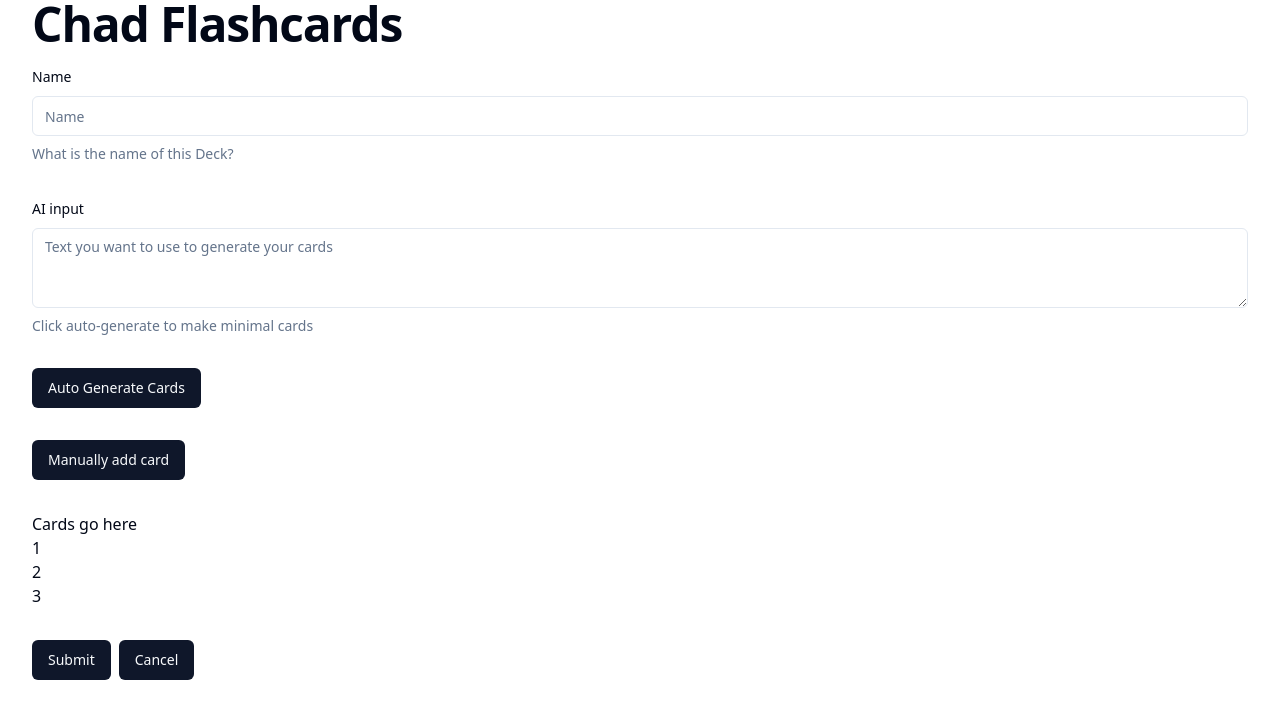
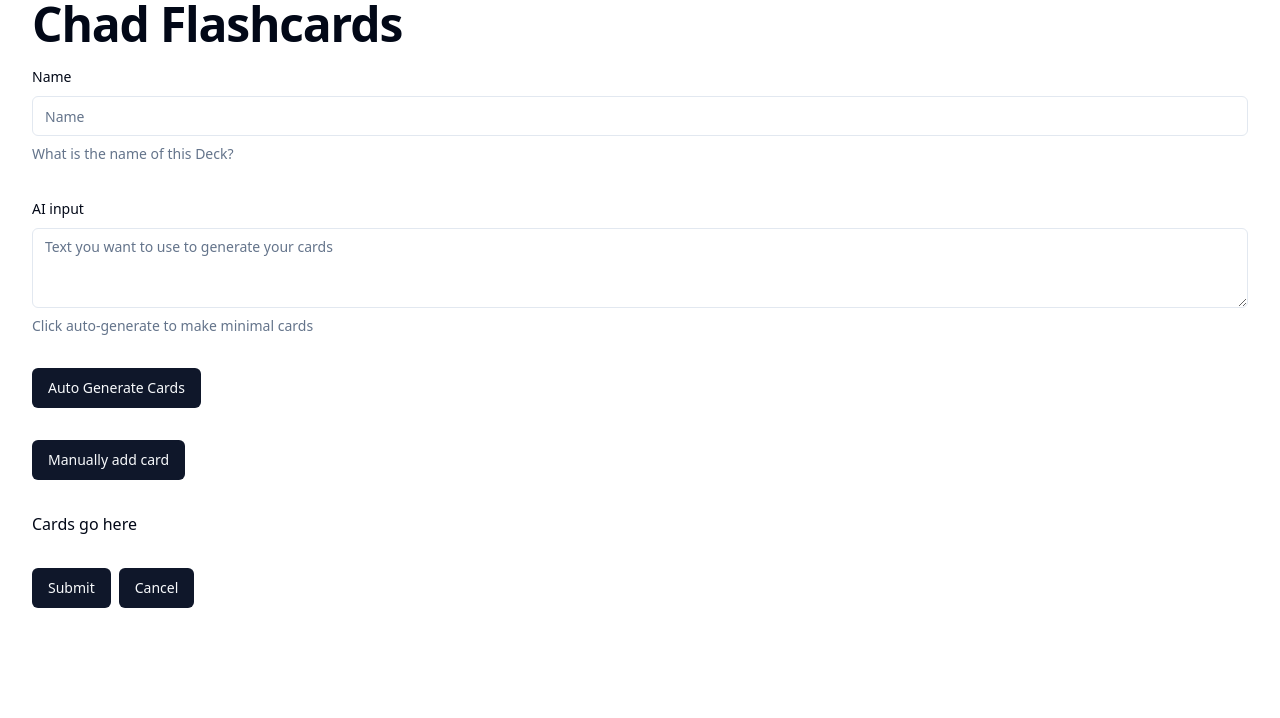
Before and after one commit to Ed-Barnes937/Flash-Alpha, a React (Vite) app: page /decks/new in a window 1280 px wide. Shown: the top 718 px of the page. Built offline with nearby package versions, Linux system fonts and the light colour scheme.

Commit message:
AI MAGIC

```diff
--- a/src/routes/Decks/New/index.tsx
+++ b/src/routes/Decks/New/index.tsx
@@ -4,11 +4,13 @@ import { Input } from '@/components/ui/input'
 import { Textarea } from '@/components/ui/textarea'
 import useDeckStore from '@/stores/DeckStore'
 import { zodResolver } from '@hookform/resolvers/zod'
+import type { TCard } from '@types'
+import { generateUUID } from '@utils/generateUUID'
+import { parseAIResponse } from '@utils/parseAIResponse'
 import { LoaderIcon } from 'lucide-react'
 import { useState } from 'react'
 import { useForm } from 'react-hook-form'
 import { useNavigate } from 'react-router-dom'
-import { v4 as uuidv4 } from 'uuid'
 import { z } from 'zod'
 import { AI_PROMPT } from '../../../utils/consts'
 
@@ -35,7 +37,7 @@ const NewDeck = () => {
 
   const [loading, setLoading] = useState(false)
   const [error, setError] = useState<string | null>()
-  const [cards, setCards] = useState([])
+  const [cards, setCards] = useState<TCard[]>([])
 
   const fetchData = async (input: string) => {
     setLoading(true)
@@ -64,8 +66,8 @@ const NewDeck = () => {
         throw new Error('Network response was not ok')
       }
       const data = await response.json()
-      console.log(data.choices)
-      // setCards(data.choices)
+      console.log(data)
+      setCards(parseAIResponse(data.choices[0].message.content))
     } catch (err) {
       // narrow error to string or error
       if (typeof err === 'string') {
@@ -81,7 +83,7 @@ const NewDeck = () => {
   function onSubmit(values: z.infer<typeof formSchema>) {
     addNewDeck({
       name: values.name,
-      id: uuidv4(),
+      id: generateUUID(),
       cards: [],
     })
 
@@ -133,9 +135,9 @@ const NewDeck = () => {
         <div>
           <p>Cards go here</p>
           <ol>
-            <li>1</li>
-            <li>2</li>
-            <li>3</li>
+            {cards.map((card) => (
+              <li key={card.id}>{card.front}</li>
+            ))}
           </ol>
         </div>
 
--- a/src/routes/NewCardForm/index.tsx
+++ b/src/routes/NewCardForm/index.tsx
@@ -2,9 +2,9 @@ import { Button } from '@components/button'
 import { Form, FormControl, FormDescription, FormField, FormItem, FormLabel, FormMessage } from '@components/form'
 import { Textarea } from '@components/textarea'
 import { zodResolver } from '@hookform/resolvers/zod'
+import { generateUUID } from '@utils/generateUUID'
 import { useForm } from 'react-hook-form'
 import { useNavigate, useParams } from 'react-router-dom'
-import { v4 as uuidv4 } from 'uuid'
 import { z } from 'zod'
 import useDeckStore from '../../stores/DeckStore'
 
@@ -33,7 +33,7 @@ const NewCardForm = () => {
   function onSubmit(values: z.infer<typeof formSchema>) {
     deckId &&
       addNewCard(deckId, {
-        id: uuidv4(),
+        id: generateUUID(),
         front: values.front,
         back: values.back,
       })
--- /dev/null
+++ b/src/utils/generateUUID.ts
@@ -0,0 +1,5 @@
+import { v4 as uuidv4 } from 'uuid'
+
+export const generateUUID = () => {
+  return uuidv4()
+}
--- /dev/null
+++ b/src/utils/parseAIResponse.ts
@@ -0,0 +1,13 @@
+import type { TCard } from '@types'
+import { generateUUID } from './generateUUID'
+
+export const parseAIResponse = (input: string): TCard[] => {
+  console.log({ input })
+  const newLines = input.split('\n')
+
+  // make sure each sub array has 3 elements (index | question | answer)
+  const pipes = newLines.map((newLine) => newLine.split('|')).filter((line) => line.length === 3)
+
+  console.log(pipes)
+  return pipes.map((card) => ({ id: generateUUID(), front: card[1], back: card[2] }))
+}
--- a/tsconfig.json
+++ b/tsconfig.json
@@ -26,7 +26,8 @@
     "baseUrl": ".",
     "paths": {
       "@*": ["./src/*"],
-      "@components/*": ["./src/components/ui/*"]
+      "@components/*": ["./src/components/ui/*"],
+      "@utils/*": ["./src/utils/*"]
     }
   },
   "include": ["src", "vite.config.ts"]
--- a/vite.config.ts
+++ b/vite.config.ts
@@ -15,6 +15,10 @@ export default defineConfig({
         find: '@components',
         replacement: resolve(__dirname, './src/components/ui'),
       },
+      {
+        find: '@utils',
+        replacement: resolve(__dirname, './src/utils'),
+      },
     ],
   },
   define: {
```
